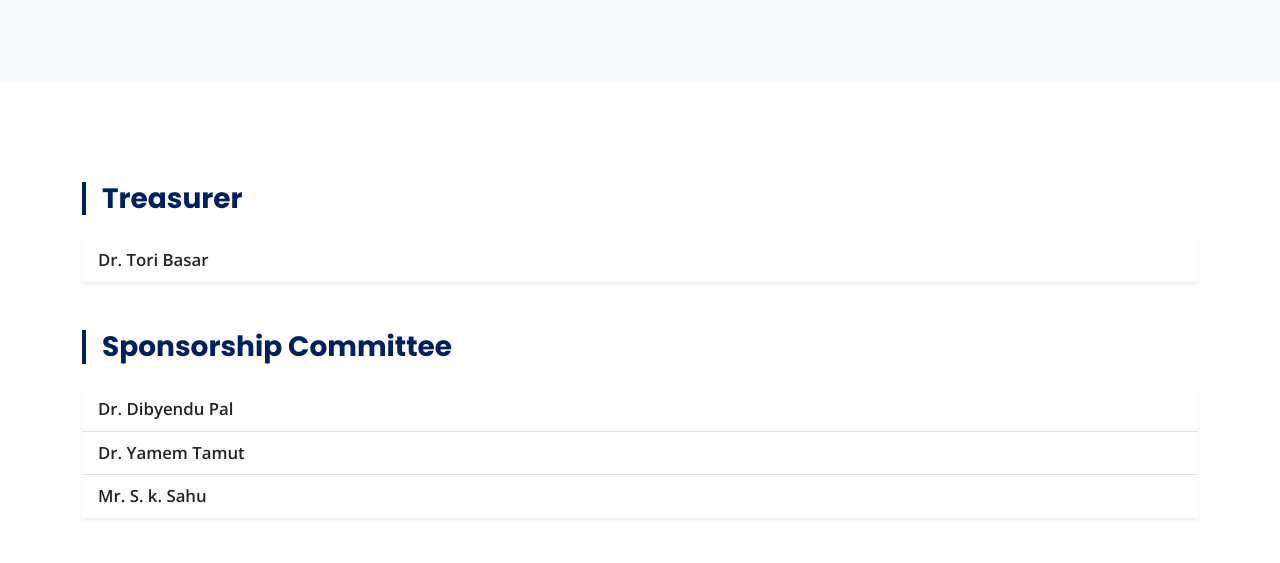
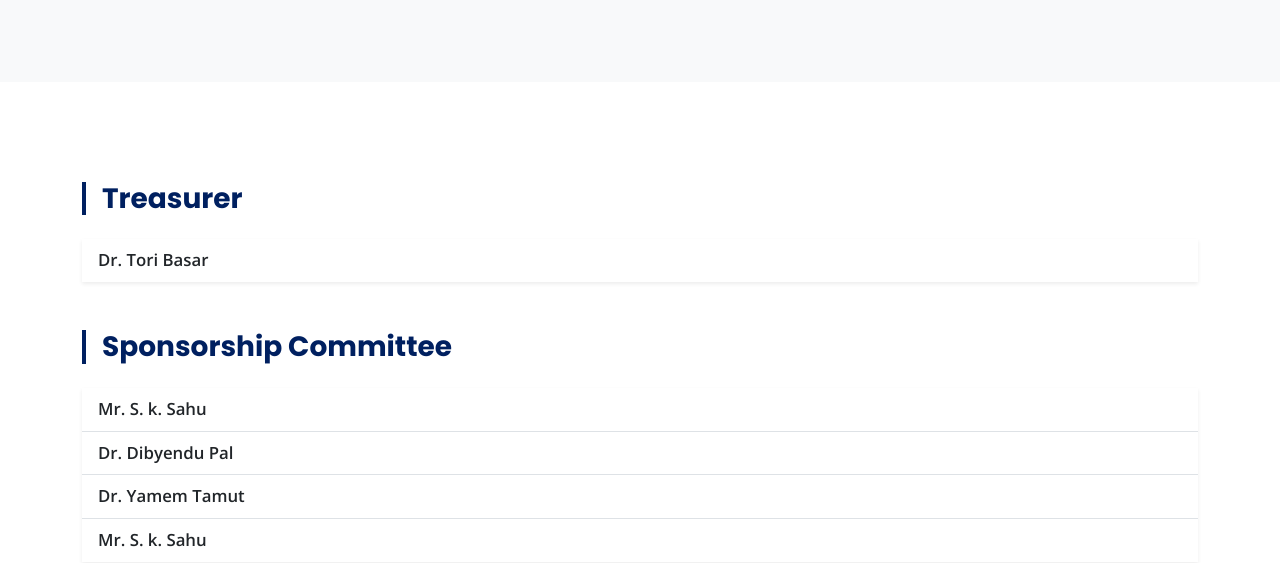
Before and after one commit to pranavupadhyay123/SSAME_2026, a plain HTML site: page pages/organising_committee.html in a window 1280 px wide. Shown: the part 234-797 px from the top of the page. Drawn offline with nearby package versions, Linux system fonts and the light colour scheme.

Commit message:
Update organising_committee.html

```diff
--- a/pages/organising_committee.html
+++ b/pages/organising_committee.html
@@ -121,6 +121,7 @@
             <div class="mb-5">
                 <h3 class="text-primary border-start border-4 border-danger ps-3 mb-4">Sponsorship Committee</h3>
                 <ul class="list-group list-group-flush shadow-sm">
+                    <li class="list-group-item"><strong>Mr. S. k. Sahu</strong></li>
                     <li class="list-group-item"><strong>Dr. Dibyendu Pal</strong></li>
                     <li class="list-group-item"><strong>Dr. Yamem Tamut</strong></li>
                     <li class="list-group-item"><strong>Mr. S. k. Sahu</strong></li>
```
